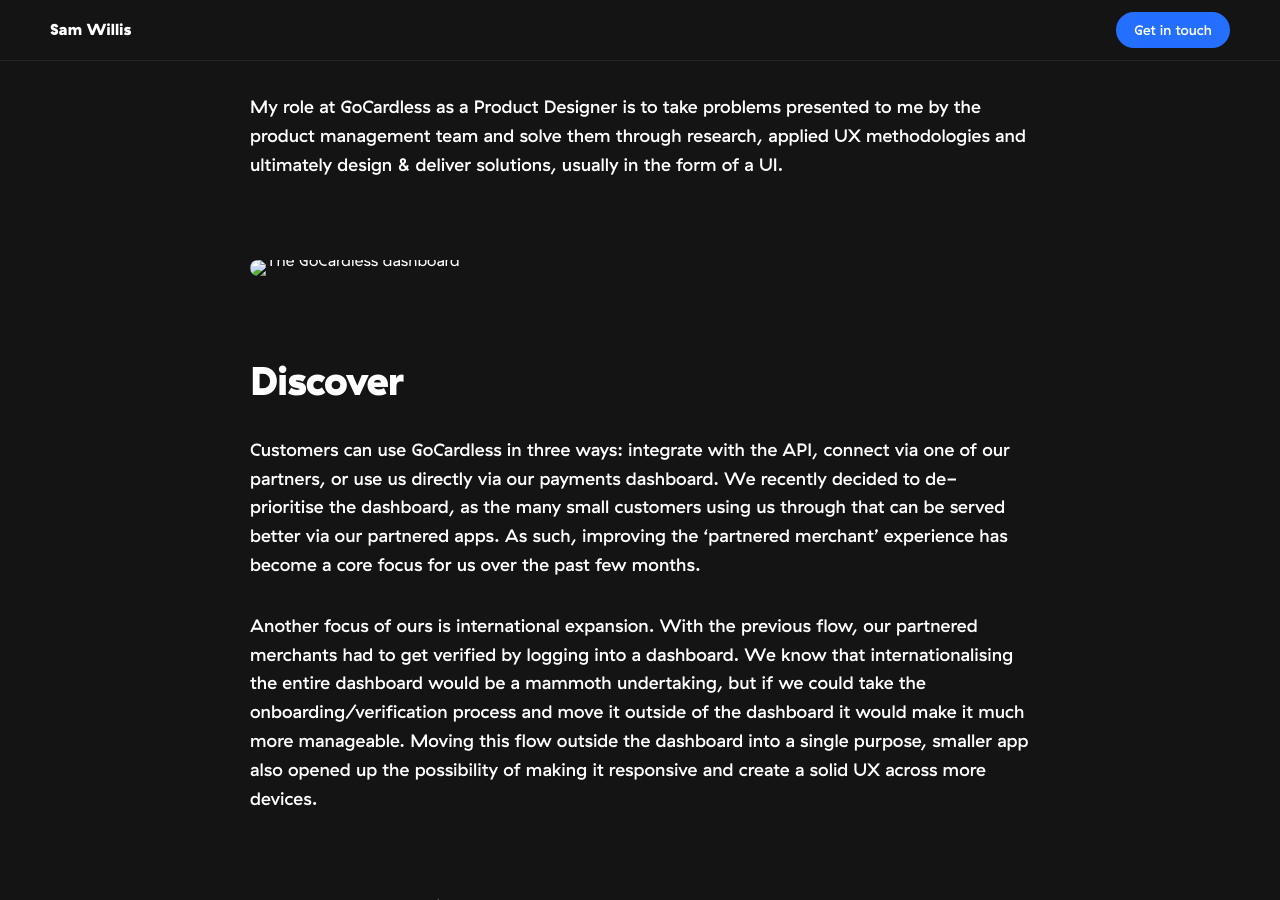
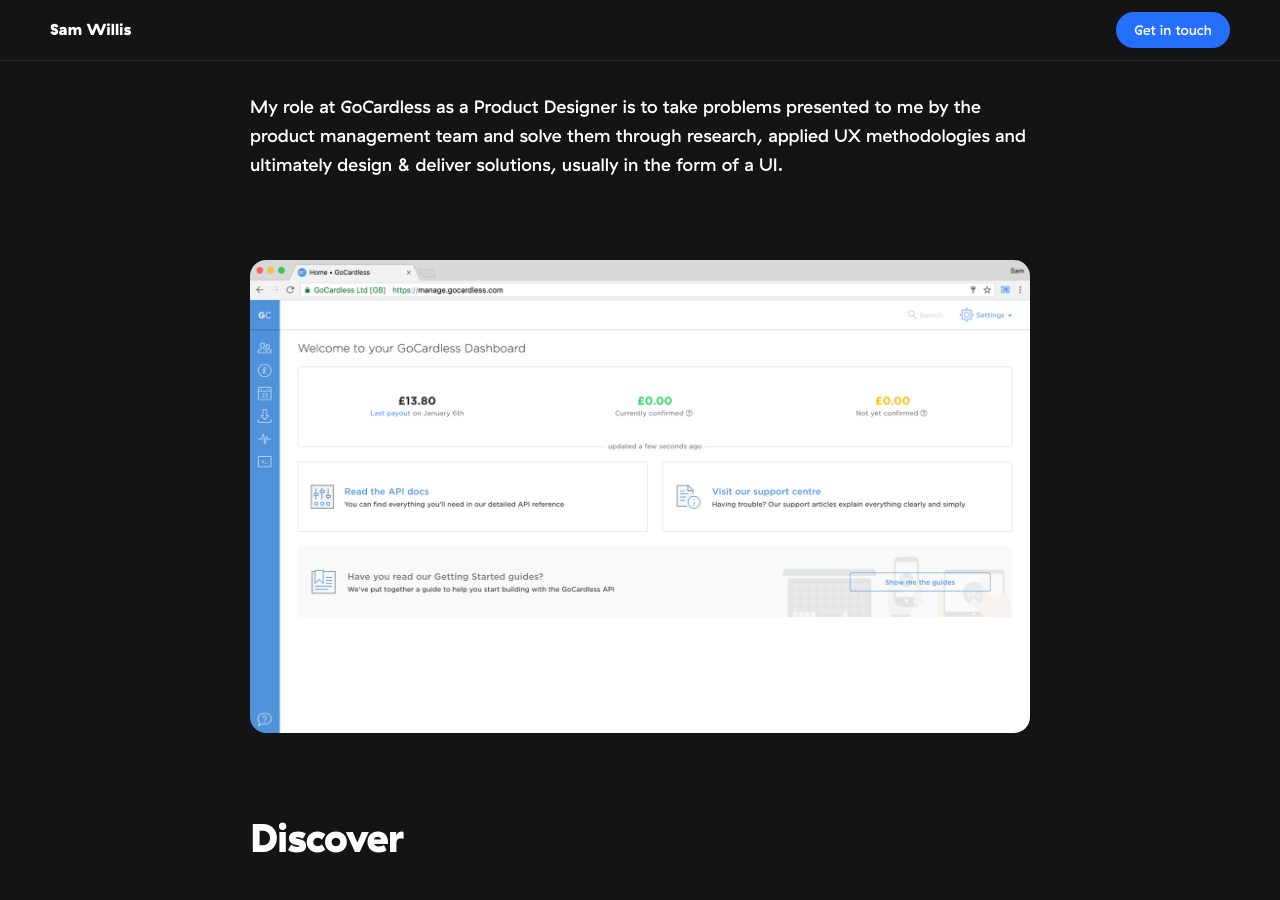
Before and after one commit to swillis/samwillis-site, a Jekyll site: the page built from _posts/2020-07-09-merchant-onboarding.md, in a window 1280 px wide and 900 px high, scrolled down 1601 px. Built offline with Jekyll 4.4.1, drawn with Linux system fonts in a browser that asks for light colours.

Commit message:
Paths paths paths

```diff
--- a/_posts/2020-07-09-merchant-onboarding.md
+++ b/_posts/2020-07-09-merchant-onboarding.md
@@ -11,7 +11,7 @@
 team: "2x Engineers, Product Designer"
 ---
 
-<div class="case-study--image header"><img src="/assets/img/case-studies/gocardless-header.jpg" alt="Android builds ready for testing, including RTL version for Arabic."></div>
+<div class="case-study--image header"><img src="//assets/img/case-studies/gocardless-header.jpg" alt="Android builds ready for testing, including RTL version for Arabic."></div>
 
 ## Background
 
@@ -19,7 +19,7 @@
 
 My role at GoCardless as a Product Designer is to take problems presented to me by the product management team and solve them through research, applied UX methodologies and ultimately design & deliver solutions, usually in the form of a UI.
 
-<div class="case-study--image"><img src="assets/img/case-studies/gocardless/gc-1.png" alt="The GoCardless dashboard"></div>
+<div class="case-study--image"><img src="/assets/img/case-studies/gocardless/gc-1.png" alt="The GoCardless dashboard"></div>
 
 
 ## Discover
@@ -40,7 +40,7 @@
 I went through the onboarding process with a bunch of our partnered apps and created a user journey map of the many different touchpoints throughout the process, and started to make a note of the potential friction points.
 
 
-<div class="case-study--image"><img src="assets/img/case-studies/gocardless/gc-2.png" alt=""></div>
+<div class="case-study--image"><img src="/assets/img/case-studies/gocardless/gc-2.png" alt=""></div>
 
 
 ### Gathered internal knowledge
@@ -81,7 +81,7 @@
 As usual, I started out by outlining the user journeys with pen and paper, trying to identify the quickest ways we could get a user through the process. We serve many many different types of merchant, so there are always tonnes of edge cases to consider, so at this stage I try not to think too much about UI and just focus on jobs to be done and finding the most efficient system that can process these different flows.
 
 
-<div class="case-study--image"><img src="assets/img/case-studies/gocardless/gc-3.png" alt="Some pen & paper doodles from the early project stages"></div>
+<div class="case-study--image"><img src="/assets/img/case-studies/gocardless/gc-3.png" alt="Some pen & paper doodles from the early project stages"></div>
 
 
 ### Wireframes
@@ -98,9 +98,9 @@
 At this point I had a series of reviews with the product management, engineering and design teams to make sure everyone was aligned. I believe in sharing my work early and often, so by this point most of them would have seen bits of this work in the previous stages, but this is the stage where I would start booking in some slightly more formal sets of reviews.
 
 
-<div class="case-study--image"><img src="assets/img/case-studies/gocardless/gc-6.png" alt="Some very early screens"></div>
+<div class="case-study--image"><img src="/assets/img/case-studies/gocardless/gc-6.png" alt="Some very early screens"></div>
 
-<div class="case-study--image"><img src="assets/img/case-studies/gocardless/gc-7.png" alt="Some later screens. There were a lot!"></div>
+<div class="case-study--image"><img src="/assets/img/case-studies/gocardless/gc-7.png" alt="Some later screens. There were a lot!"></div>
 
 
 ### Prototype in InVision
@@ -112,7 +112,7 @@
 I also ran some usability tests with the prototype. Although ideally these would have been with users external to GC, because of time constraints I had to be a little creative, and opted to use some of the new interns across the company, who hadn't yet been corrupted by the world of Direct Debit, to go through the flow. I recorded these sessions and shared the results with the rest of the product team.
 
 
-<div class="case-study--image"><img src="assets/img/case-studies/gocardless/gc-4.png" alt="Putting together the prototype in InVision"></div>
+<div class="case-study--image"><img src="/assets/img/case-studies/gocardless/gc-4.png" alt="Putting together the prototype in InVision"></div>
 
 ### Rounding up the design phase
 
@@ -124,7 +124,7 @@
 The development team for this project consisted of 2 front-end devs, 1 back-end dev and myself. Although I am not a super experienced front-end engineer, I know my way around a React app and was able to help out here and there with the build and perform regular design reviews and tweaks as we built this flow over the course of about 3 weeks (and a couple of very late nights thrown in for good measure).
 
 
-<div class="case-study--image"><img src="assets/img/case-studies/gocardless/gc-5.png" alt="A screen from the live flow"></div>
+<div class="case-study--image"><img src="/assets/img/case-studies/gocardless/gc-5.png" alt="A screen from the live flow"></div>
 
 
 ### Test/iterate
```
Also changed, not shown: _posts/2020-07-09-messages-per-rental.md (+4 -4 lines).
